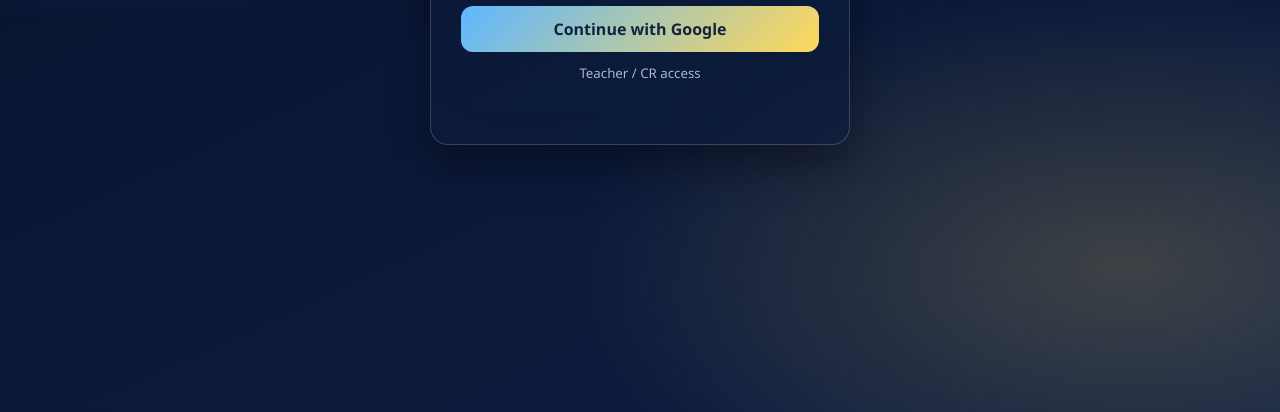
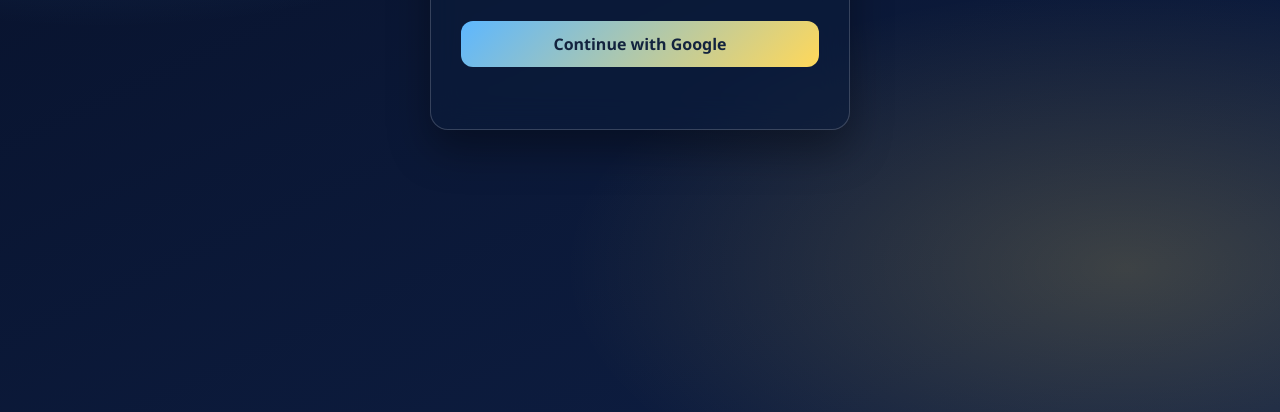
Before and after one commit to Avinash-Doss-M/SCRDB, a plain HTML site: page index.html in a window 1280 px wide. Shown: the part 388-800 px from the top of the page. Drawn offline with nearby package versions, Linux system fonts and the light colour scheme.

Commit message:
removed the static data from the login page

```diff
--- a/index.html
+++ b/index.html
@@ -21,7 +21,6 @@
 
 				<form id="loginForm" class="login-form" novalidate>
 					<button type="button" id="googleLoginBtn">Continue with Google</button>
-					<p id="credentialHelp" class="access-hint">Teacher / CR access</p>
 					<p id="loginMessage" class="login-message" role="status" aria-live="polite"></p>
 				</form>
 			</article>
```
